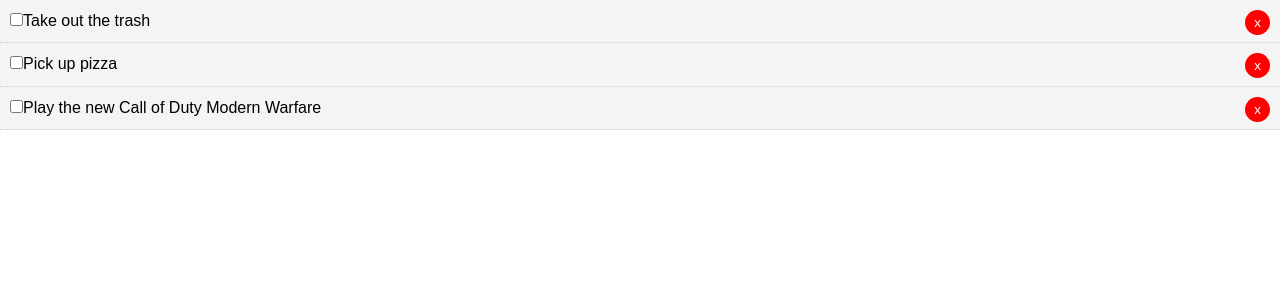
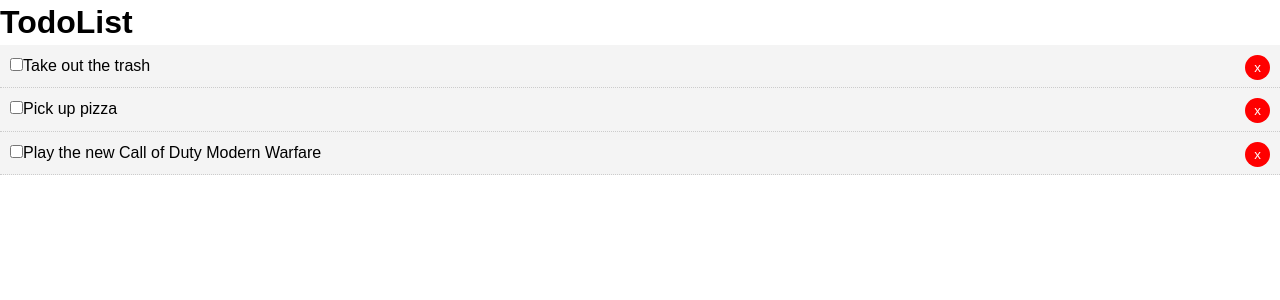
Before and after one commit to wamontgomery0068/General_Reference_Projects, a React (Create React App) app in the folder React_Projects/react_crash_todo/: page / in a window 1280 px wide. Shown: the top 300 px of the page. Built offline with nearby package versions, Linux system fonts and the light colour scheme.

Commit message:
Import the Header Component

```diff
--- a/React_Projects/react_crash_todo/src/App.js
+++ b/React_Projects/react_crash_todo/src/App.js
@@ -1,5 +1,6 @@
 import React, { Component } from 'react';
 import Todos from './components/Todos';
+import Header from '../src/components/layout/Header';
 import './App.css';
 
 class App extends Component {
@@ -58,6 +59,8 @@ class App extends Component {
 
       <div className="App">
 
+        <Header />
+
         {/* Like a custom HTML tag */}
         <Todos todos = {this.state.todos} markComplete = {this.markComplete} deleteTodo = {this.deleteTodo} />
 
```
